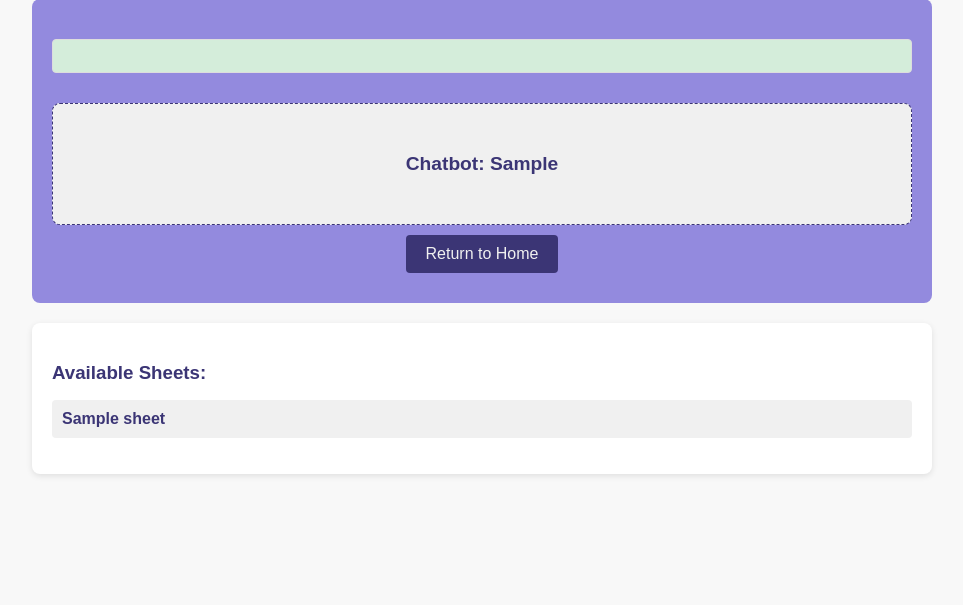
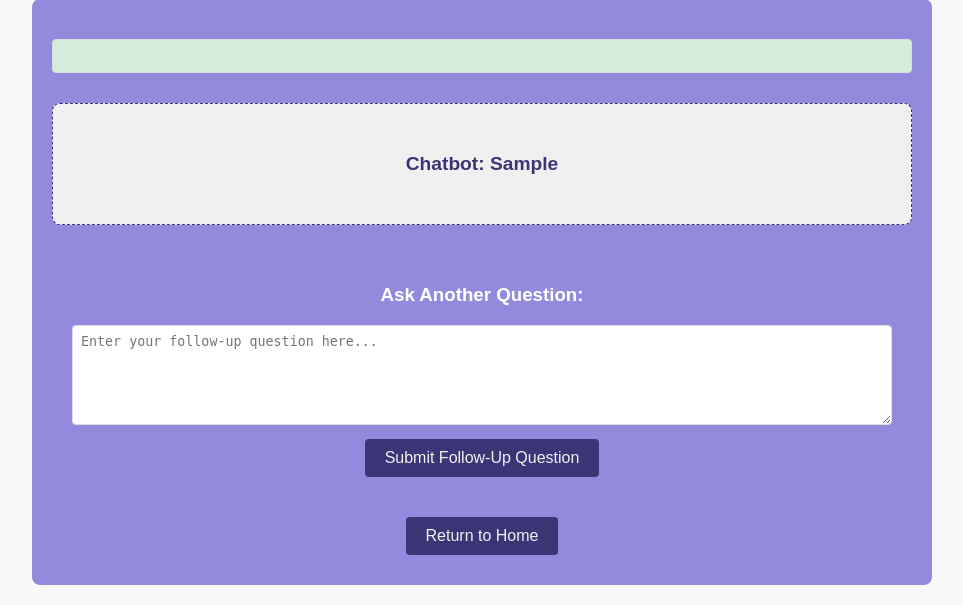
Before and after one commit to JoeA108/DocuBridge, a Flask app: template templates/upload_success.html in a window 1280 px wide. Shown: the part 246-851 px from the top of the page, without its empty margins (158-1121 px from the left). Before the commit the page ends 722 px from the top, so only its background shows below. Run offline with Flask 3, Linux system fonts and the light colour scheme; the template is opened without the code that fills it: most values are stand-ins (such as "Sample title", 1, 10 or a date in 2020).

Commit message:
multiple questions now supported, with context of last question asked added.

```diff
--- a/main.py
+++ b/main.py
@@ -1,44 +1,59 @@
+import os
+import traceback
+
 import pandas as pd
-from flask import Flask, redirect, render_template, request, url_for
 import requests
-import os
+from flask import Flask, render_template, request, session
 
+# Define the model to be used for AI queries
 MODEL = "meta-llama/Llama-3.1-8B-Instruct:novita"
 
+# Set the API URL for AI responses
 API_URL = "https://router.huggingface.co/v1/chat/completions"
 
+# Set header for API requests, including authentication token
 headers = {
-    "Authorization": f"Bearer {os.environ['HF_TOKEN']}",
-}
+     "Authorization": f"Bearer {os.environ['HF_TOKEN']}",
+        }
 
+# Function to query the AI API
 def query(payload):
     response = requests.post(API_URL, headers=headers, json=payload)
-    return response.json()
+    return response.json()["choices"][0]["message"]["content"].replace("**", "").replace("*", "")
 
+# Initialize the Flask web application
+app = Flask(__name__)
 
-app = Flask(__name__)
+app.secret_key = os.urandom(24)
+
+# Allowed file extensions for uploaded Excel files
 ALLOWED_EXTENSIONS = {'xlsx', 'xls'}
+
+# Maximum allowed file size in bytes
 MAX_FILE_SIZE = 5 * 1024 * 1024
 
-
+# Function to check if the uploaded file has an allowed extension
 def allowed_file(filename):
     return '.' in filename and \
-           filename.rsplit('.', 1)[1].lower() in ALLOWED_EXTENSIONS
+        filename.rsplit('.', 1)[1].lower() in ALLOWED_EXTENSIONS
 
+# Dictionary to map Excel error codes to readable strings
 error_lookup={
-    "#N/A": "Not available",
-    "#VALUE!": "Invalid value",
-    "#REF!": "There is no reference",
-    "#Name?": "Can't find the name",
-    "#DIV/0!": "Division by zero",
-    "########": "Unable to display value",
-    "#NULL!": "Empty value",
-    "#NUM!":"Invalid number",
-    "#CALC!":"Calculation Error"
-}
+        "#N/A": "Not available",
+        "#VALUE!": "Invalid value",
+        "#REF!": "There is no reference",
+        "#Name?": "Can't find the name",
+        "#DIV/0!": "Division by zero",
+        "########": "Unable to display value",
+        "#NULL!": "Empty value",
+        "#NUM!":"Invalid number",
+        "#CALC!":"Calculation Error"
+    }
 
-error_code_list=list(error_lookup.keys())
+# List of error codes to check against
+error_code_list = list(error_lookup.keys())
 
+# Function to scan a DataFrame for known error codes and return their locations
 def scan_for_error(df: pd.DataFrame):
     error_string=""
     values = df.to_numpy()
@@ -48,63 +63,81 @@ def scan_for_error(df: pd.DataFrame):
             if value in error_code_list:
                 print("found error")
                 error_desc=error_lookup[value]
-                error_string += "Row "+ str(row_idx)+ " Column " + str(col_idx) + " Contains the error: " + str(error_desc)
-
+                error_string += f"Row {str(row_idx)} Column {str(col_idx)} contains the error: {str(error_desc)}"
     print(error_string)
     return error_string
 
+# Route for the home page
 @app.route("/")
 
 def index():
     return render_template("index.html")
 
+# Route to handle file uploads and associated questions
 @app.route("/upload", methods=["POST"])
 
-@app.route("/upload", methods=["POST"])
 def upload_file():
-    import traceback
     try:
+        # Check if the file part exists in the request
         if "excel_file" not in request.files:
-            return render_template('upload_success.html', message="No file part in the request.", filename="", question="", error=True)
+            return render_template('upload_success.html',
+                                    message="No file part in the request.",
+                                    filename="",
+                                    question="",
+                                    error=True
+                                  )
 
         file = request.files["excel_file"]
         user_question = request.form.get("user_question")
 
-        if file.filename == "":
-            return render_template('upload_success.html', message="No selected file.", filename="", question="", error=True)
+        # Check if the user has provided a question
+        if not user_question:
+            return render_template('upload_success.html',
+                                    message="No question provided.",
+                                    filename="",
+                                    question="",
+                                    error=True
+                                  )
 
-        if not user_question:
-            return render_template('upload_success.html', message="No question provided.", filename="", question="", error=True)
+        # Validate the uploaded file type and size
+        if file and allowed_file(file.filename):
 
-        if file and allowed_file(file.filename):
             file.seek(0, os.SEEK_END)
             file_size = file.tell()
             file.seek(0)
 
+            # Check file size against the maximum allowed
             if file_size > MAX_FILE_SIZE:
-                return render_template('upload_success.html', message=f"File too large. Maximum size is {MAX_FILE_SIZE / (1024 * 1024):.0f} MB.", filename=file.filename, question=user_question, error=True)
+                return render_template('upload_success.html',
+                                        message=f"File too large. Maximum size is {MAX_FILE_SIZE / (1024 * 1024):.0f} MB.",
+                                        filename=file.filename,
+                                        question=user_question,
+                                        error=True
+                                      )
 
             print(f"File received: {file.filename}")
             print(f"Question received: {user_question}")
 
+            # Read the Excel file into a DataFrame and get sheet names
             data = pd.read_excel(file)
+            print(data)
+            session["data"] = str(data)
             sheet_names = pd.ExcelFile(file).sheet_names
             preview_data = data.head()
 
+            # Scan for errors in the preview DataFrame and construct a prompt for the AI
             error_string = scan_for_error(preview_data)
-
-            prompt = f"here is data: {data} and here is a question about the data: {user_question}, keep your answer to 1 sentence. Just answer the question. Here are the following errors found in the data, mention these in your response: {error_string}, if there are no errors, just answer the question."
-
+            session["error_string"] = error_string
 
             trend_summary = ""
+
+            # Identify potential time-related columns for trend analysis
             time_columns = [col for col in data.columns if "date" in col.lower() or "month" in col.lower() or "year" in col.lower()]
-
             if time_columns:
                 time_col = time_columns[0]
                 try:
                     data[time_col] = pd.to_datetime(data[time_col], errors="coerce")
                     data = data.sort_values(by=time_col)
-
                     numeric_cols = data.select_dtypes(include=["number"]).columns
                     if len(numeric_cols) > 0:
                         main_col = numeric_cols[0]
@@ -113,44 +146,105 @@ def upload_file():
                         peak_val = data[main_col].max()
                         avg_val = data[main_col].mean()
                         trend_direction = "increased" if end_val > start_val else "decreased"
-
                         trend_summary = f"The {main_col} has {trend_direction} from {start_val:.2f} at the start to {end_val:.2f} at the end, peaking at {peak_val:.2f}. The average value was {avg_val:.2f}."
-
                 except Exception as e:
                     trend_summary = f"Could not compute trend analysis: {str(e)}"
 
+            # Construct the prompt for querying the AI
             prompt = (
-                f"Here is the preview data: {preview_data}. "
-                f"Here is a question: {user_question}. "
-                f"Errors detected: {error_string if error_string else 'None'}. "
+                f"Here is the data: {data}. "
+                f"Here is a question about the data: {user_question}. "
+                f"Errors detected: {error_string if error_string else 'None'}. if there are none just answer the question."
                 f"Trend analysis: {trend_summary if trend_summary else 'No trend data detected.'} "
                 "Answer in one sentence."
             )
 
+            print(prompt)
+
+            # Query the AI with the created prompt and retrieve the response
             response = query({
                 "messages": [{"role": "user", "content": prompt}],
                 "model": MODEL
             })
 
-            ai_response = response["choices"][0]["message"]["content"].replace("**", "").replace("*", "")
-
-            return render_template(
-                'upload_success.html',
-                message=f"File received: {file.filename}. Question received: {user_question}",
-                filename=file.filename,
-                question=user_question,
-                sheet_names=sheet_names,
-                preview_data=preview_data.to_html(classes='data', header="true"),
-                ai_response=ai_response,
-                error=False
-            )
+            # Render the success template with the relevant information
+            return render_template('upload_success.html',
+                                    message=f"File received: {file.filename}. Question received: {user_question}",
+                                    filename=file.filename,
+                                    question=user_question,
+                                    sheet_names=sheet_names,
+                                    preview_data=preview_data.to_html(classes='data', header=True),
+                                    ai_response=response,
+                                    error=False
+                                    )
 
         else:
-            return render_template('upload_success.html', message="Invalid file type. Only .xlsx and .xls are allowed.", filename=file.filename if file else "", question=user_question, ai_response="Unavailable", error=True)
+            return render_template('upload_success.html',
+                                   message="Invalid file type. .xlsx and .xls. only. ",
+                                   filename=file.filename if file else "",
+                                   question=user_question,
+                                   ai_response="Unavailable",
+                                   error=True
+                                   )
 
     except Exception as e:
         traceback.print_exc()
-        return render_template("upload_success.html", message=f"Internal Server Error: {str(e)}", filename="", question="", ai_response="Unavailable", error=True)
+        # Render an error template if any exception occurs during processing
+        return render_template("upload_success.html",
+                               message=f"Internal Server Error: {str(e)}",
+                               filename="",
+                               question="",
+                               ai_response="Unavailable",
+                               error=True
+                               )
 
+@app.route("/followup", methods=["POST"])
+
+def followup_question():
+    try:
+        data = session.get("data")
+        filename = request.form.get("filename")
+        previous_question = request.form.get("previous_question")
+        followup_question = request.form.get("followup_question")
+        error_string = session.get("error_string")
+
+        if not followup_question:
+            return render_template('upload_success.html',
+                                   message="No follow-up question provided.",
+                                   filename=filename,
+                                   question=previous_question,
+                                   error=True
+                                   )
+
+
+        prompt = (
+            f"Here is the previous data: {data}. "
+            f"Previous question was: {previous_question}. "
+            f"Follow-up question: {followup_question}."
+            f"Errors detected: {error_string if error_string else 'None'}. Mention these in your response, if there are none just answer the question."
+            "Provide an answer in one sentence."
+        )
+
+        response = query({"messages": [{"role": "user", "content": prompt}],
+                        "model": MODEL
+                        })
+
+        return render_template('upload_success.html',
+                               message=f"Follow-up question received: {followup_question}",
+                               filename=filename,
+                               question=followup_question,
+                               ai_response=response,
+                               error=False
+                               )
+    except Exception as e:
+        traceback.print_exc()
+        return render_template("upload_success.html",
+                                message=f"Internal Server Error: {str(e)}",
+                                filename='',
+                                question='',
+                                ai_response="Unavailable",
+                                error=True)
+
+# Start the Flask application if this script is executed directly
 if __name__ == "__main__":
     app.run(host="0.0.0.0", port=5000, debug=True)
--- a/pyproject.toml
+++ b/pyproject.toml
@@ -11,6 +11,8 @@ gunicorn = "^21.2.0"
 pandas = "^2.3.1"
 openpyxl = "^3.1.5"
 requests = "^2.32.4"
+replit = "^4.1.2"
+replit-object-storage = "^1.0.2"
 
 [tool.pyright]
 # https://github.com/microsoft/pyright/blob/main/docs/configuration.md
--- a/templates/upload_success.html
+++ b/templates/upload_success.html
@@ -160,6 +160,7 @@
         }
     </style>
 </head>
+
 <body>
     <div class="logo-container">
         <a href="/">
@@ -188,19 +189,20 @@
                 <p><strong>Chatbot:</strong> {{ ai_response }}</p>
             </div>
         {% endif %}
+        {% if question %}
+        <div class="form-container">
+            <h3>Ask Another Question:</h3>
+            <form method="POST" action="/followup" enctype="multipart/form-data">
+                <input type="hidden" name="filename" value="{{ filename }}">
+                <input type="hidden" name="previous_question" value="{{ question }}">
+                <textarea name="followup_question" placeholder="Enter your follow-up question here..." required></textarea>
+                <button type="submit" class="submit-btn">Submit Follow-Up Question</button>
+            </form>
+        </div>
+        {% endif %}
+
         <a href="/" class="btn">Return to Home</a>
     </div>
-
-    {% if sheet_names %}
-        <div class="sheet-section">
-            <h3>Available Sheets:</h3>
-            <ul class="sheet-list">
-                {% for sheet in sheet_names %}
-                    <li>{{ sheet }}</li>
-                {% endfor %}
-            </ul>
-        </div>
-    {% endif %}
 
     {% if preview_data %}
         <div class="preview-section">
@@ -208,5 +210,6 @@
             <div>{{ preview_data | safe }}</div>
         </div>
     {% endif %}
+
 </body>
 </html>
```
Also changed, not shown: 1 other file.
